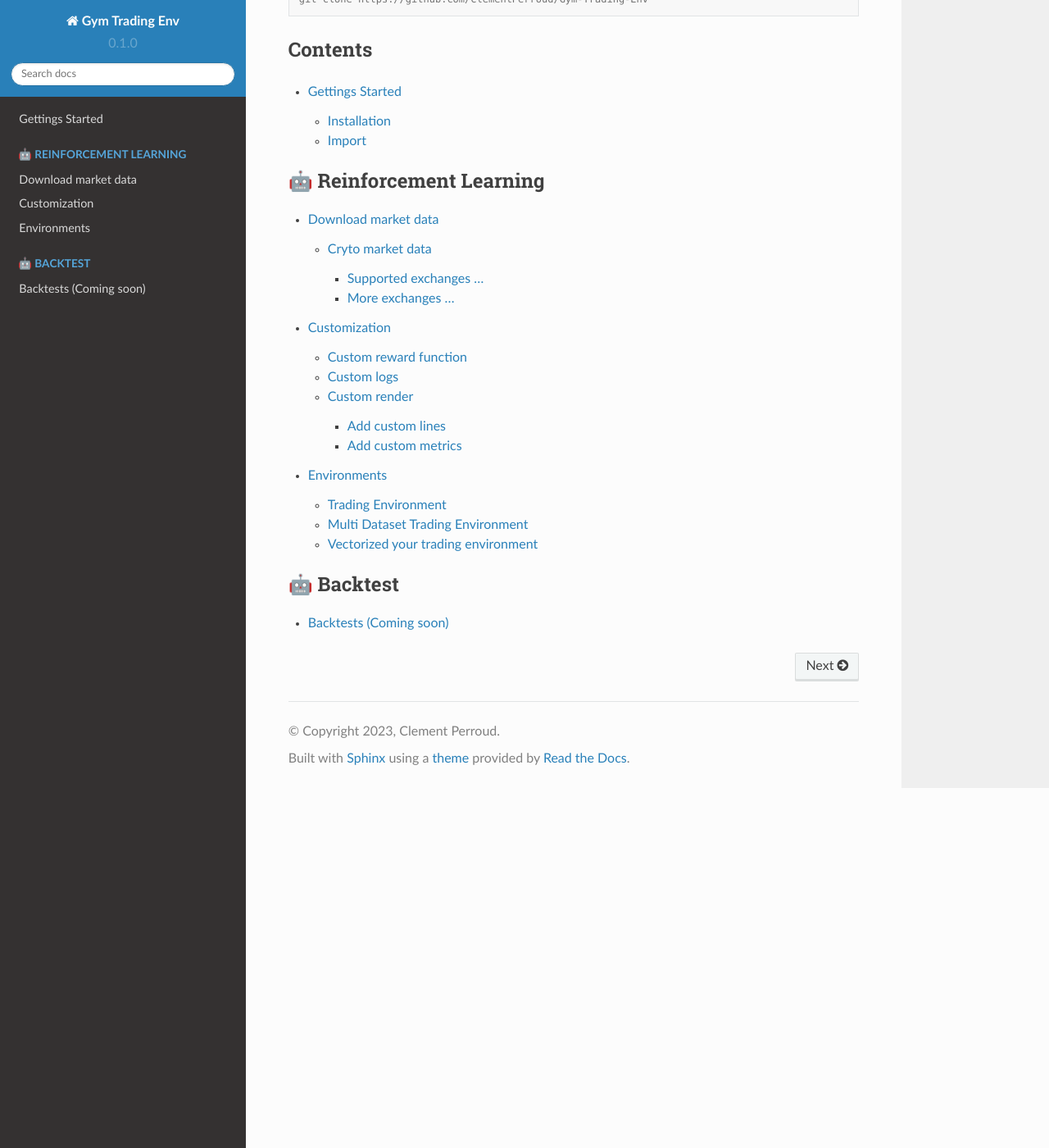
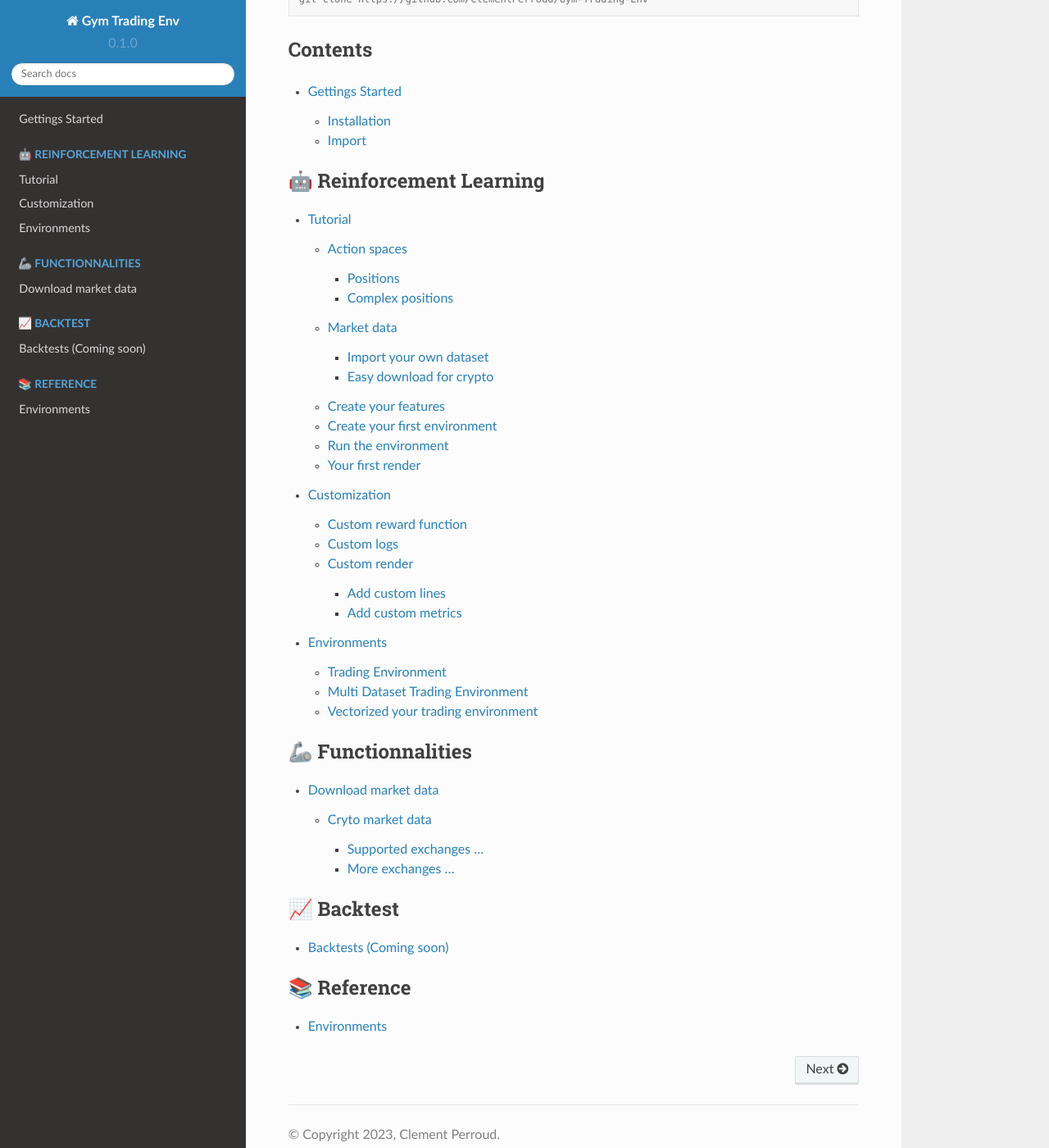
Before and after one commit to ClementPerroud/Gym-Trading-Env, a Sphinx documentation site: the page built from docs/source/index.rst, in a window 1280 px wide and 1400 px high, scrolled down 857 px. Shown: the whole window at 82% size. Built offline with Sphinx 7.4.7 and the Read the Docs theme 2.0.0, drawn with Linux system fonts in a browser that asks for light colours; pages that are not in the unit, such as notebooks, are missing from menus.

Commit message:
Update index.rst

```diff
--- a/docs/source/index.rst
+++ b/docs/source/index.rst
@@ -69,16 +69,22 @@
 .. toctree::
    :caption: 🤖 Reinforcement Learning
 
-   basic_usage
-   download
+   rl_tutorial
    customization
    environments
 
 .. toctree::
-   :caption: 🤖 Backtest
+   :caption: 🦾 Functionnalities
+
+   render
+   download
+
+.. toctree::
+   :caption: 📈 Backtest
 
    backtest
 
 .. toctree::
    :caption: 📚 Reference
+
    documentation
```
